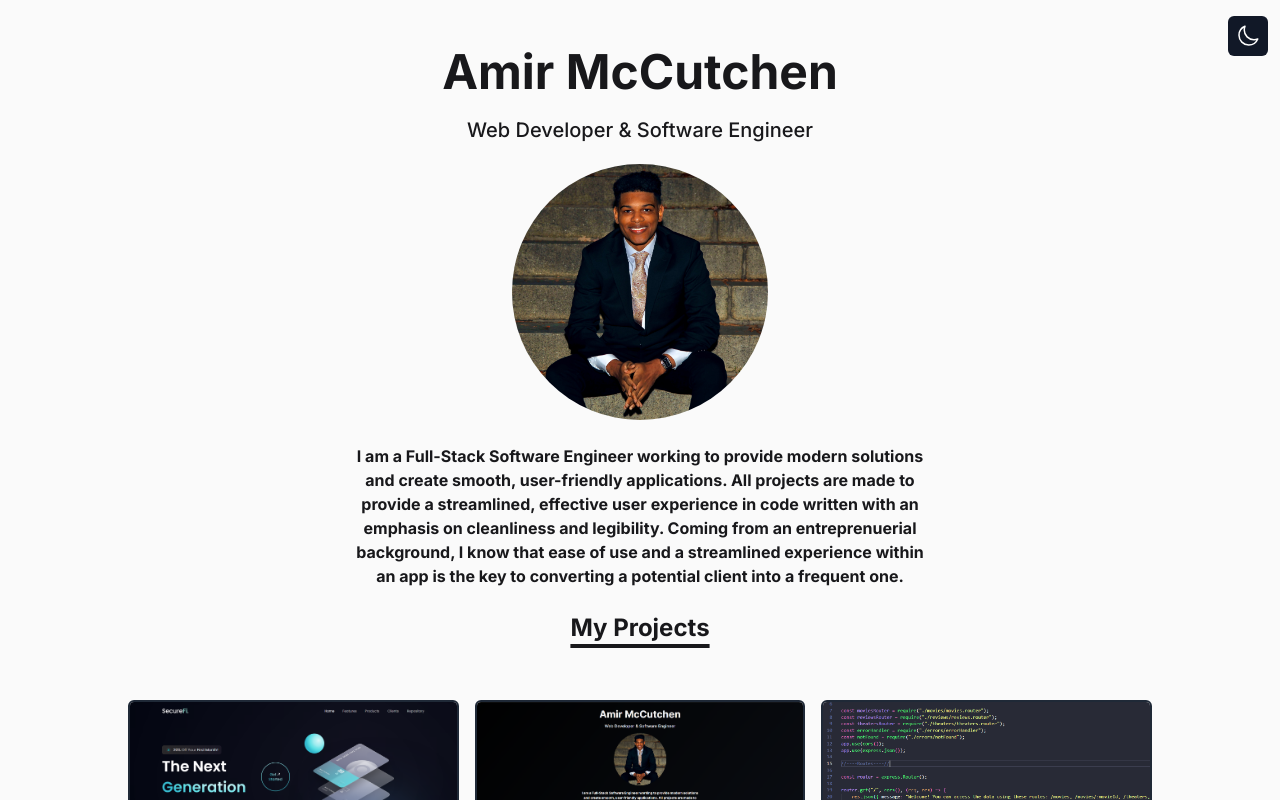
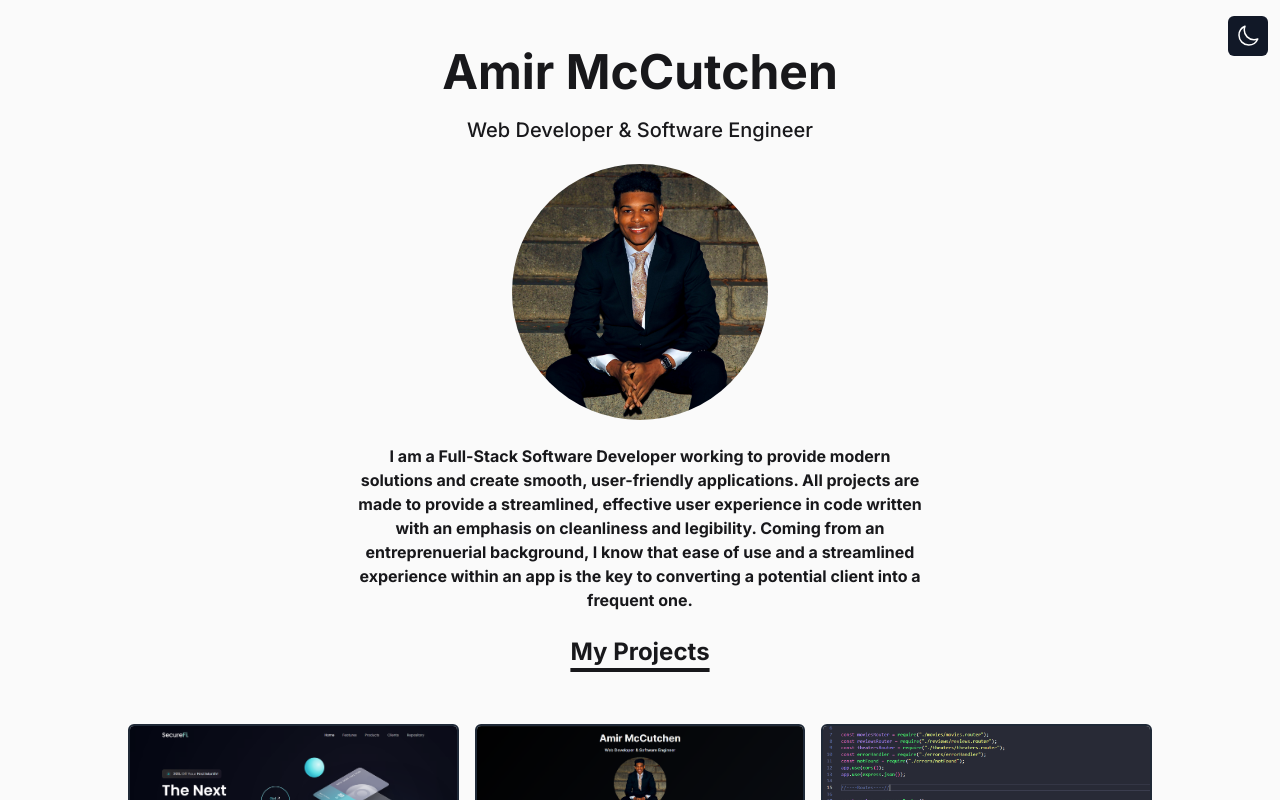
Before and after one commit to amirmccutchen/portfolio-site, a React (Vite) app: page / in a window 1280 px wide. Shown: the top 800 px of the page. Built offline with nearby package versions, Linux system fonts and the light colour scheme.

Commit message:
Update Introduction.jsx

```diff
--- a/src/components/Introduction.jsx
+++ b/src/components/Introduction.jsx
@@ -12,7 +12,7 @@ function Introduction() {
                alt = "Amir McCutchen"
                class = "rounded-full w-8/12 md:w-5/12 lg:w-3/12 mb-6"
             />
-            <p className = 'text-md max-w-xl mb-6 font-bold'>I am a Full-Stack Software Engineer working to provide modern solutions and create smooth, user-friendly applications. All projects are made to provide a streamlined, effective user experience in code written with an emphasis on cleanliness and legibility. Coming from an entreprenuerial background, I know that ease of use and a streamlined experience within an app is the key to converting a potential client into a frequent one.</p>
+            <p className = 'text-md max-w-xl mb-6 font-bold'>I am a Full-Stack Software Developer working to provide modern solutions and create smooth, user-friendly applications. All projects are made to provide a streamlined, effective user experience in code written with an emphasis on cleanliness and legibility. Coming from an entreprenuerial background, I know that ease of use and a streamlined experience within an app is the key to converting a potential client into a frequent one.</p>
             <Title>My Projects</Title>
         </div>
     );
```
